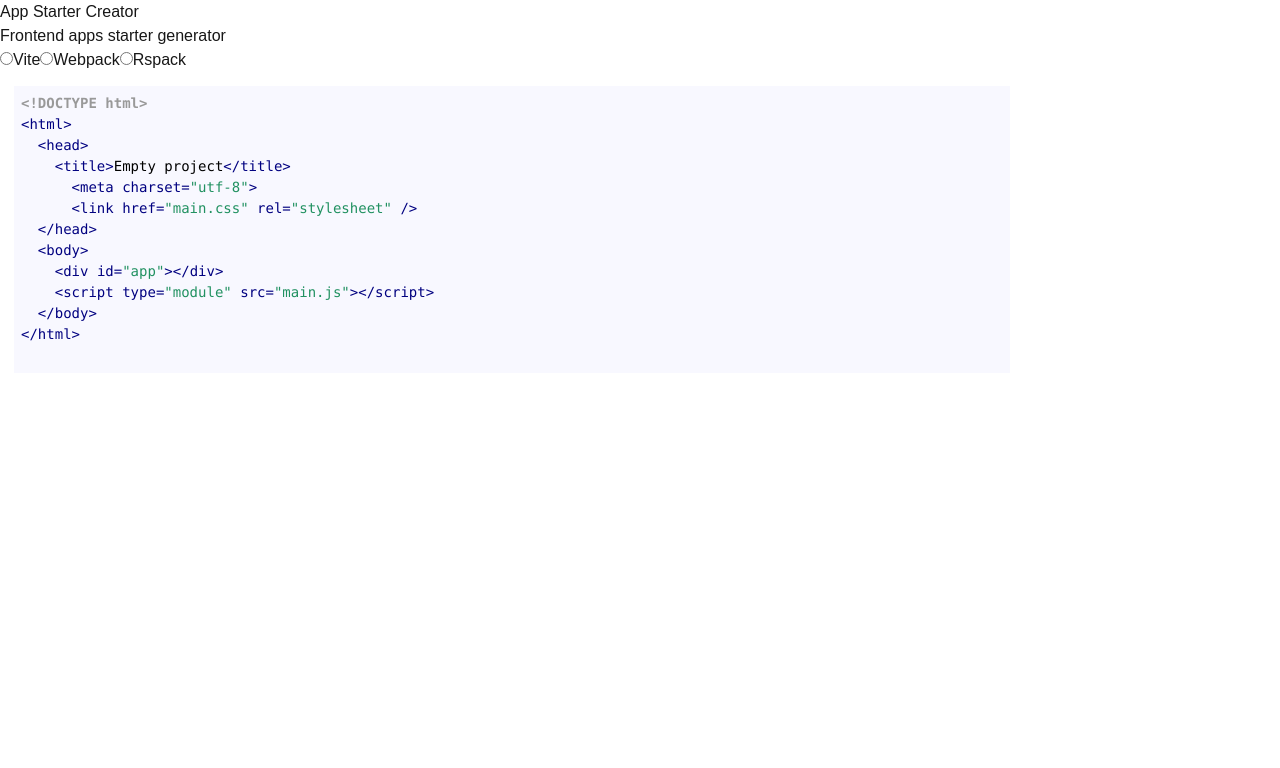
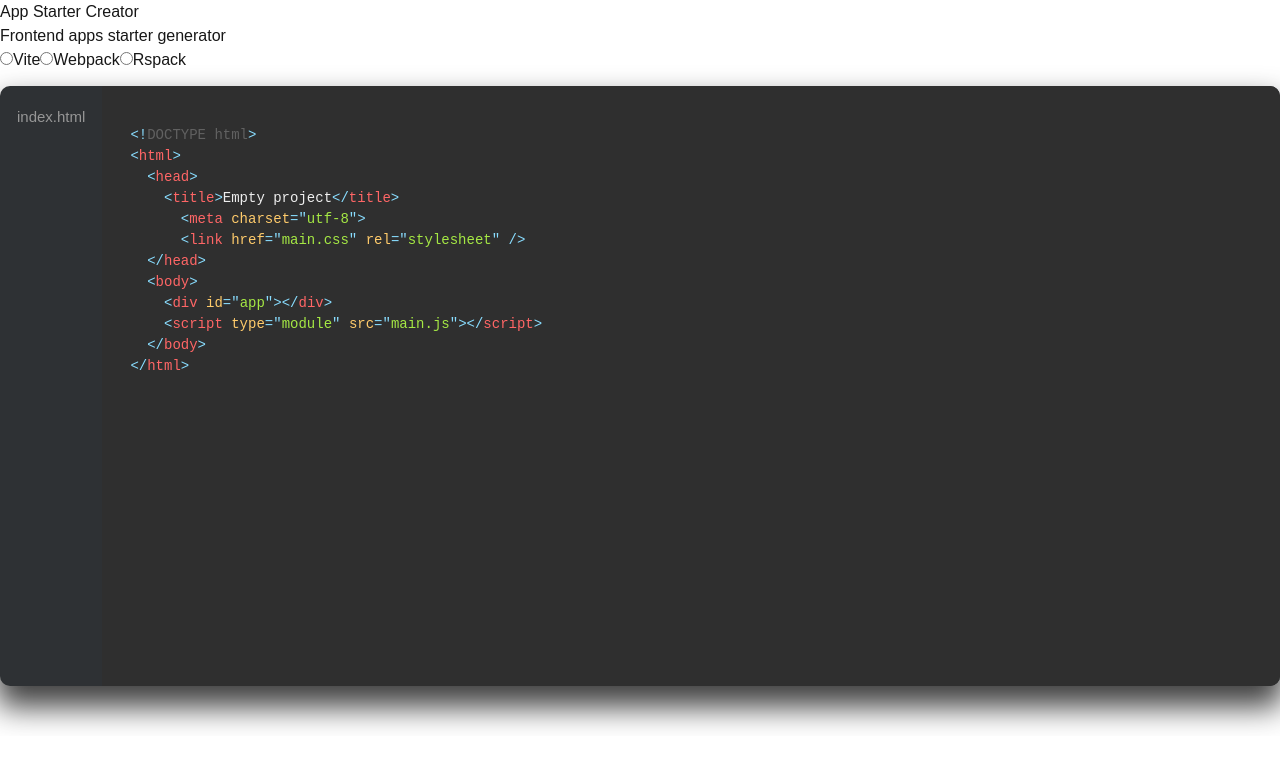
Before and after one commit to EasonLin0716/app-starter-creator, a Next.js app: page / in a window 1280 px wide. Shown: the top 768 px of the page. Built offline with nearby package versions, Linux system fonts and the light colour scheme.

Commit message:
feat: add FileBrowser and highlight syntax theme

```diff
--- a/app/components/CodeBox.tsx
+++ b/app/components/FileBrowser/CodeBox.tsx
@@ -1,8 +1,8 @@
-import SyntaxHighlighter from 'react-syntax-highlighter';
-import { docco } from 'react-syntax-highlighter/dist/esm/styles/hljs';
-import styles from './components.module.css';
+import { Prism as SyntaxHighlighter } from 'react-syntax-highlighter';
+import { materialDark } from 'react-syntax-highlighter/dist/esm/styles/prism';
+import styles from './fileBrowser.module.css';
 
-const extensionToPrismLanguage = {
+export const extensionToPrismLanguage = {
   babelrc: 'javascript',
   css: 'css',
   gitignore: 'bash',
@@ -20,12 +20,17 @@ const extensionToPrismLanguage = {
   vue: 'markup'
 };
 
-export default function CodeBox({ children, extKey }: { children: string; extKey: keyof typeof extensionToPrismLanguage }) {
+interface CodeBoxProps {
+  children: string;
+  extKey: keyof typeof extensionToPrismLanguage;
+}
+
+export default function CodeBox({ children, extKey }: CodeBoxProps) {
   const codeClassName = extensionToPrismLanguage[extKey] || '';
   return (
     <div className={styles.codeBox}>
       <pre className={styles.codeBoxPre}>
-        <SyntaxHighlighter language={codeClassName} style={docco}>
+        <SyntaxHighlighter language={codeClassName} style={materialDark}>
           {children}
         </SyntaxHighlighter>
       </pre>
--- /dev/null
+++ b/app/components/FileBrowser/FileBrowser.tsx
@@ -0,0 +1,17 @@
+import CodeBox, { extensionToPrismLanguage } from './CodeBox';
+import FileList from './FileList';
+import styles from './fileBrowser.module.css';
+interface FileBrowserProps {
+  code: string;
+  extKey: keyof typeof extensionToPrismLanguage;
+  files: string[];
+}
+
+export default function FileBrowser({ code, extKey, files }: FileBrowserProps) {
+  return (
+    <div className={styles.fileBrowser}>
+      <FileList files={files} />
+      <CodeBox extKey={extKey}>{code}</CodeBox>
+    </div>
+  );
+}
--- /dev/null
+++ b/app/components/FileBrowser/FileList.tsx
@@ -0,0 +1,17 @@
+import styles from './fileBrowser.module.css';
+
+interface FileListProps {
+  files: string[];
+}
+
+export default function FileList({ files }: FileListProps) {
+  return (
+    <div className={styles.files}>
+      <ul>
+        {files.map((file) => (
+          <li key={file}>{file}</li>
+        ))}
+      </ul>
+    </div>
+  );
+}
--- /dev/null
+++ b/app/components/FileBrowser/fileBrowser.module.css
@@ -0,0 +1,47 @@
+.fileBrowser {
+  font-size: 15px;
+  color: #969696;
+  background-color: #2e3134;
+  margin-top: 14px;
+  margin-bottom: 50px;
+  display: flex;
+  cursor: pointer;
+  border-radius: 10px;
+  box-shadow: 0px 18px 30px 3px rgba(0, 0, 0, 0.75);
+}
+
+.codeBox {
+  font-size: 14px;
+  flex-grow: 1;
+  height: 600px;
+  overflow: auto;
+  border-radius: 0px 10px 10px 0px;
+  cursor: text;
+  background-color: rgb(47, 47, 47);
+}
+
+.codeBox .codeBoxPre {
+  overflow: visible;
+  margin: 0px;
+  padding: 1em;
+}
+
+.files ul {
+  list-style-type: none;
+  margin: 0;
+  padding: 17px 0px;
+}
+
+.files li {
+  padding: 3px 17px;
+}
+
+.files li.selected {
+  background: #1d1f21;
+  color: #e8e8e8;
+}
+
+.files .highlighted {
+  box-shadow: 0 0 10pt 2pt #145b98;
+  border-radius: 10px;
+}
--- a/app/components/components.module.css
+++ /dev/null
@@ -1,14 +0,0 @@
-.codeBox {
-  font-size: 14px;
-  height: 600px;
-  width: 80%;
-  overflow: auto;
-  border-radius: 0px 10px 10px 0px;
-  cursor: text;
-}
-
-.codeBox .codeBoxPre {
-  overflow: visible;
-  margin: 0px;
-  padding: 1em;
-}
--- a/app/page.tsx
+++ b/app/page.tsx
@@ -1,4 +1,4 @@
-import CodeBox from './components/CodeBox';
+import FileBrowser from './components/FileBrowser/FileBrowser';
 export default function Home() {
   return (
     <>
@@ -19,8 +19,8 @@ export default function Home() {
             <span>Rspack</span>
           </label>
         </div>
-        <CodeBox extKey="html">
-          {`<!DOCTYPE html>
+        <FileBrowser
+          code={`<!DOCTYPE html>
 <html>
   <head>
     <title>Empty project</title>
@@ -33,7 +33,9 @@ export default function Home() {
   </body>
 </html>
           `}
-        </CodeBox>
+          extKey="html"
+          files={['index.html']}
+        />
       </main>
     </>
   );
```
